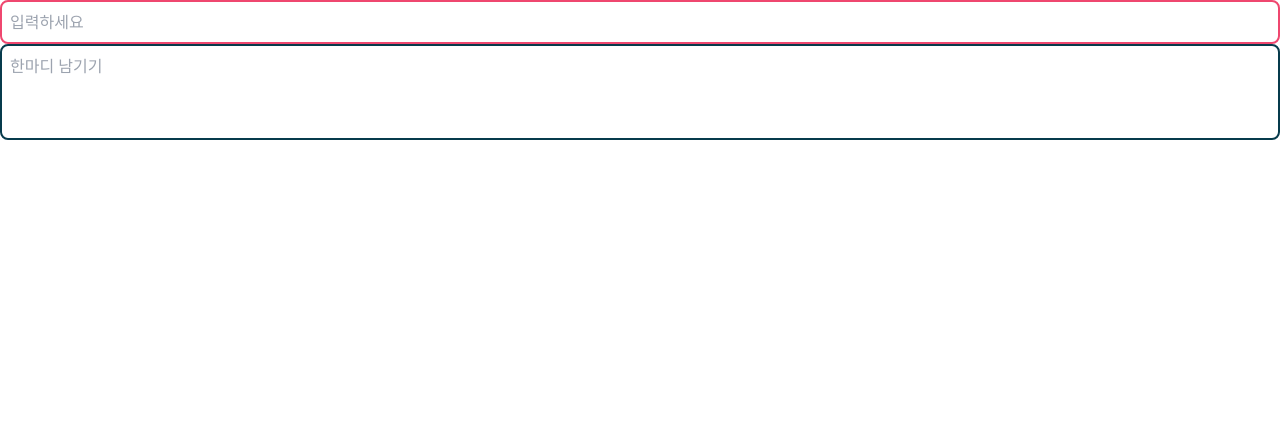
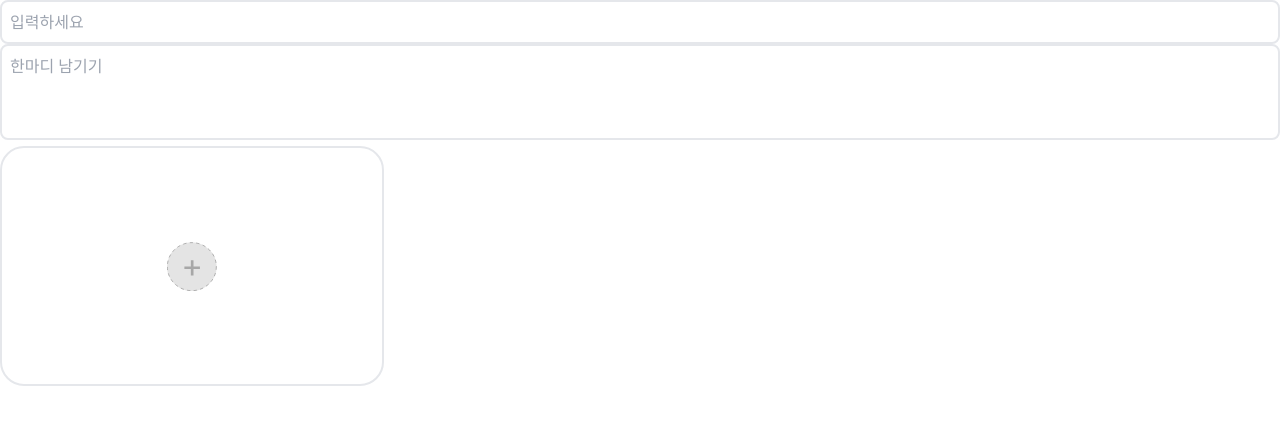
Before and after one commit to idea-mosaic/balance-master, a Next.js app in the folder frontend/: page /create in a window 1280 px wide. Shown: the top 424 px of the page. Built offline with nearby package versions, Linux system fonts and the light colour scheme.

Commit message:
[Feat] ImageInput 컴포넌트 제작

```diff
--- /dev/null
+++ b/frontend/components/ImageInput.tsx
@@ -0,0 +1,66 @@
+import { BORDER_COLORS } from "@/constants/color";
+import { readFile } from "@/utils/readFile";
+import Image from "next/image";
+import React, { useState, ChangeEvent } from "react";
+
+interface Props {
+  color: "red" | "blue";
+}
+
+const ImageInput = ({ color }: Props) => {
+  const [previewImage, setPreviewImage] = useState<string>("");
+
+  const handleImageChange = async (event: ChangeEvent<HTMLInputElement>) => {
+    const file = event.target.files?.[0];
+
+    if (file) {
+      try {
+        const dataUrl = await readFile(file);
+        setPreviewImage(dataUrl);
+      } catch (error) {
+        alert(error);
+        setPreviewImage("");
+      }
+    }
+  };
+
+  return (
+    <div
+      className={`border-2 ${BORDER_COLORS[color]} w-96 h-60 rounded-3xl flex justify-center items-center`}
+      style={
+        previewImage
+          ? {
+              backgroundImage: `url(${previewImage})`,
+              backgroundPosition: "center",
+              backgroundSize: "cover",
+            }
+          : {}
+      }
+    >
+      <label htmlFor="imageInput">
+        {previewImage ? (
+          <div className="cursor-pointer border w-48 h-12 shadow-xl rounded-xl bg-white text-center flex items-center justify-center">
+            사진 변경하기
+          </div>
+        ) : (
+          <Image
+            className="cursor-pointer"
+            src="/assets/addButtonIcon.svg"
+            alt="addButton"
+            height={50}
+            width={50}
+          />
+        )}
+      </label>
+      <input
+        id="imageInput"
+        type="file"
+        accept="image/*"
+        className="sr-only"
+        onChange={handleImageChange}
+      />
+    </div>
+  );
+};
+
+export default ImageInput;
--- a/frontend/components/TextInput.tsx
+++ b/frontend/components/TextInput.tsx
@@ -1,3 +1,5 @@
+import { getBorderColor } from "@/utils/getBorderColor";
+
 interface Props {
   placeholder?: string;
   color?: "red" | "blue";
@@ -5,15 +7,10 @@ interface Props {
 }
 
 function TextInput({ placeholder, color, maxLength }: Props) {
-  const colors = {
-    red: "border-mainColor1",
-    blue: "border-mainColor2",
-  };
-  const borderColor = color ? colors[color] : "border-mainColor3";
   return (
     <input
       type="text"
-      className={`border-2 rounded-lg p-2 w-full ${borderColor}`}
+      className={`border-2 rounded-lg p-2 w-full ${getBorderColor(color)}`}
       placeholder={placeholder}
       maxLength={maxLength}
     />
--- a/frontend/components/TextareaInput.tsx
+++ b/frontend/components/TextareaInput.tsx
@@ -1,3 +1,6 @@
+import { BORDER_COLORS } from "@/constants/color";
+import { getBorderColor } from "@/utils/getBorderColor";
+
 interface Props {
   placeholder?: string;
   color?: "red" | "blue";
@@ -6,15 +9,11 @@ interface Props {
 }
 
 function TextareaInput({ placeholder, color, maxLength, height }: Props) {
-  const colors = {
-    red: "border-mainColor1",
-    blue: "border-mainColor2",
-  };
-  const borderColor = color ? colors[color] : "border-mainColor3";
-
   return (
     <textarea
-      className={`border-2 rounded-lg p-2 w-full resize-none ${borderColor} ${height}`}
+      className={`border-2 rounded-lg p-2 w-full resize-none ${getBorderColor(
+        color
+      )} ${height}`}
       placeholder={placeholder}
       maxLength={maxLength}
     />
--- /dev/null
+++ b/frontend/constants/color.ts
@@ -0,0 +1,4 @@
+export const BORDER_COLORS = {
+  red: "border-mainColor1",
+  blue: "border-mainColor2",
+};
--- a/frontend/pages/create.tsx
+++ b/frontend/pages/create.tsx
@@ -1,3 +1,4 @@
+import ImageInput from "@/components/ImageInput";
 import TextInput from "@/components/TextInput";
 import TextareaInput from "@/components/TextareaInput";
 
@@ -9,7 +10,9 @@ function create() {
         placeholder="한마디 남기기"
         maxLength={512}
         height="h-24"
+        color="blue"
       />
+      <ImageInput color="blue" />
     </div>
   );
 }
--- /dev/null
+++ b/frontend/utils/getBorderColor.ts
@@ -0,0 +1,5 @@
+import { BORDER_COLORS } from "@/constants/color";
+
+export const getBorderColor = (color: "red" | "blue" | undefined): string => {
+  return color ? BORDER_COLORS[color] : "border-mainColor3";
+};
--- /dev/null
+++ b/frontend/utils/readFile.ts
@@ -0,0 +1,13 @@
+export const readFile = (file: File): Promise<string> => {
+  return new Promise((resolve, reject) => {
+    if (!file.type.startsWith("image/")) {
+      reject(new Error("이미지 파일이 아닙니다"));
+      return;
+    }
+
+    const reader = new FileReader();
+    reader.onloadend = () => resolve(reader.result as string);
+    reader.onerror = reject;
+    reader.readAsDataURL(file);
+  });
+};
```
Also changed, not shown: frontend/public/assets/addButtonIcon.svg (added).
